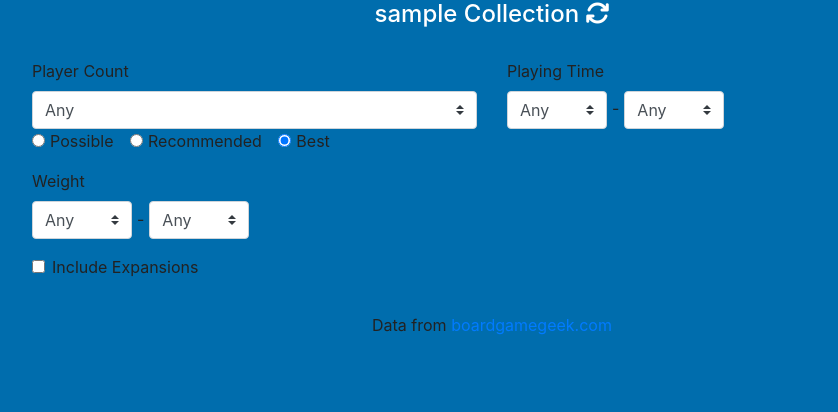
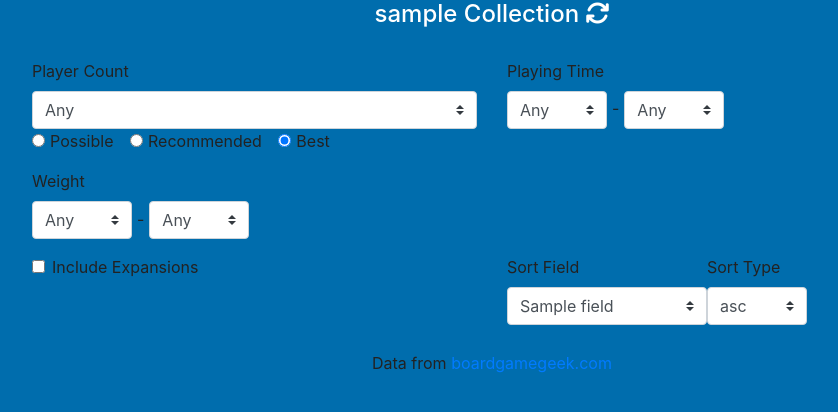
Before and after one commit to victorsowa/boardgame_squire, a Flask app: template boardgames/templates/user_collection.html in a window 1280 px wide. Shown: the part 56-468 px from the top of the page, without its empty margins (148-986 px from the left). Run offline with Flask 2, Linux system fonts and the light colour scheme; the template is opened without the code that fills it: most values are stand-ins (such as "Sample title", 1, 10 or a date in 2020); some libraries are stand-ins or nearby versions.

Commit message:
Add possibility to sort

```diff
--- a/boardgames/app.py
+++ b/boardgames/app.py
@@ -52,12 +52,15 @@ def index_post():
 @app.route("/user_collection/<username>", methods=["GET"])
 def collection_get(username):
     games = fgs.get_games(username)
+    sorted_games = fgs.sort_filtered_games(games, "Title", "asc")
     collection_stats = fgs.get_collection_stats(games)
+    sorting_options = fgs.SORTING_FIELDS.keys()
     return flask.render_template(
         "user_collection.html",
-        images=games,
+        images=sorted_games,
         collection_stats=collection_stats,
         username=username,
+        sorting_options=sorting_options,
     )
 
 
@@ -65,11 +68,14 @@ def collection_get(username):
 def collection_post(username):
     filters = create_collection_filter(flask.request.form)
     filtered_games = fgs.get_games(username, filters)
+    sorted_games = fgs.sort_filtered_games(
+        filtered_games, filters.sort_field, filters.sort_type
+    )
     collection_stats = fgs.get_collection_stats(filtered_games)
 
     return flask.render_template(
         "shared/partials/games_list.html",
-        images=filtered_games,
+        images=sorted_games,
         collection_stats=collection_stats,
     )
 
@@ -77,10 +83,7 @@ def collection_post(username):
 @app.route("/user_collection/<username>/refresh", methods=["POST"])
 def refresh_user_collection(username):
     add_new_users_collection_to_db(username, user_exists=True)
-    filters = create_collection_filter(flask.request.form)
-    return flask.render_template(
-        "shared/partials/games_list.html", images=fgs.get_games(username, filters)
-    )
+    return flask.redirect(f"/user_collection/{username}")
 
 
 def create_collection_filter(form):
@@ -92,6 +95,8 @@ def create_collection_filter(form):
         min_weight=form["min_weight"],
         max_weight=form["max_weight"],
         include_expansions=form.get("include_expansions", False),
+        sort_field=form["sort_field"],
+        sort_type=form["sort_type"],
     )
 
 
--- a/boardgames/services/filtered_games_service.py
+++ b/boardgames/services/filtered_games_service.py
@@ -17,8 +17,21 @@ GameCollectionFilters = namedtuple(
         "min_weight",
         "max_weight",
         "include_expansions",
+        "sort_field",
+        "sort_type",
     ],
 )
+
+# Name in frontend: name from database
+SORTING_FIELDS = {
+    "Min Playing Time": "min_playing_time",
+    "Max Playing Time": "max_playing_time",
+    "Weight": "average_weight",
+    "BGG rating": "average_rating",
+    "Year Published": "year_published",
+    "Title": "title",
+}
+
 
 CollectionStats = namedtuple(
     "CollectionStats",
@@ -38,6 +51,8 @@ DEFAULT_COLLECTION_FILTERS = GameCollectionFilters(
     min_weight="Any",
     max_weight="Any",
     include_expansions=False,
+    sort_field="Title",
+    sort_type="asc",
 )
 
 
@@ -196,3 +211,17 @@ def get_collection_stats(games_query_result):
     expansions = games[games["type"] == "boardgameexpansion"].shape[0]
 
     return CollectionStats(all_games, base_games, expansions)
+
+
+def sort_filtered_games(filtered_games, field_to_sort_by, sort_type):
+    if len(filtered_games) == 0:
+        return filtered_games
+
+    if sort_type == "asc":
+        asc = True
+    elif sort_type == "desc":
+        asc = False
+    games = pd.DataFrame(filtered_games)
+    games.columns = filtered_games[0].keys()
+    sort_column_name = SORTING_FIELDS[field_to_sort_by]
+    return games.sort_values(by=sort_column_name, ascending=asc).itertuples(index=False)
--- a/boardgames/static/css/site.css
+++ b/boardgames/static/css/site.css
@@ -135,6 +135,14 @@ select, label {
     width: 100px;
 }
 
+.sort-field {
+    width: 200px;
+}
+
+.sort-type {
+    width: 100px;
+}
+
 .inline-block-inputs {
     display: inline-block;
 }
--- a/boardgames/templates/shared/_layout.html
+++ b/boardgames/templates/shared/_layout.html
@@ -41,7 +41,7 @@
     </nav>
 
 
-<div class="main_content">
+<div class="main_content" id="main_content">
     {% block main_content %}{% endblock %}
 </div>
 
--- a/boardgames/templates/user_collection.html
+++ b/boardgames/templates/user_collection.html
@@ -8,13 +8,9 @@
         </div>
     </div>
     <div class="container filter-options">
-
-
         <form action="" method="POST">
             <div class="row">
                 <div class="col-sm-1"></div>
-
-
                 <div class="form-group col-sm-5">
                     <div class="player-count-multiselect">
                         <label for="Player Count">Player Count</label>
@@ -111,7 +107,7 @@
             </div>
             <div class="row">
                 <div class="col-sm-1"></div>
-                <div class="form-group col-sm-6">
+                <div class="form-group col-sm-5">
                     <div class="form-check mb-2">
                         <input hx-post="/user_collection/{{username}}"
                             hx-target=".games_list"
@@ -125,11 +121,39 @@
                         </label>
                     </div>
                 </div>
+                <div class="form-group col-sm-5">
+                    <div class="sort_field-div inline-block-inputs">
+                        <label for="Sort Field">Sort Field</label>
+                        <select hx-post="/user_collection/{{username}}"
+                                hx-target=".games_list"
+                                hx-trigger="change"
+                                class="custom-select sort-field"
+                                name="sort_field">
+                            {% for field in sorting_options %}
+                                {% if field == "Title" %}
+                                    <option selected value="{{field}}">{{field}}</option>
+                                {% else %}
+                                    <option value="{{field}}">{{field}}</option>
+                                {% endif %}
+                            {% endfor %}
+                        </select>
+                    </div><!--
+                    --><div class="sort_type-div inline-block-inputs ">
+                        <label for="Sort Type">Sort Type</label>
+                        <select hx-post="/user_collection/{{username}}"
+                                hx-target=".games_list"
+                                hx-trigger="change"
+                                class="custom-select sort-type"
+                                name="sort_type">
+                            <option selected value="asc">asc</option>
+                            <option value="desc">desc</option>
+                        </select>
+                    </div>
+                </div>
                 <div class="col-sm-1"></div>
             </div>
         </form>
 
-        </div>
     </div>
 
     <div class="games_list">
```
